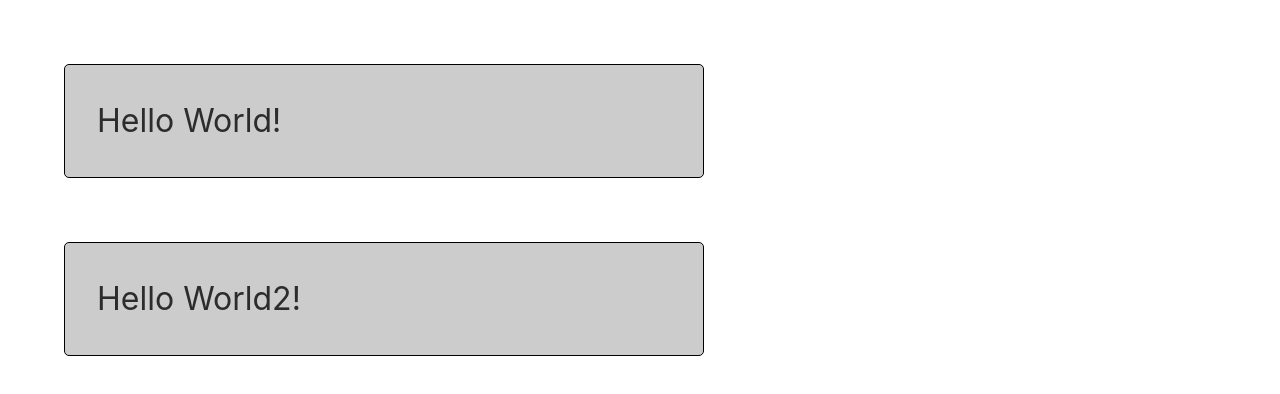
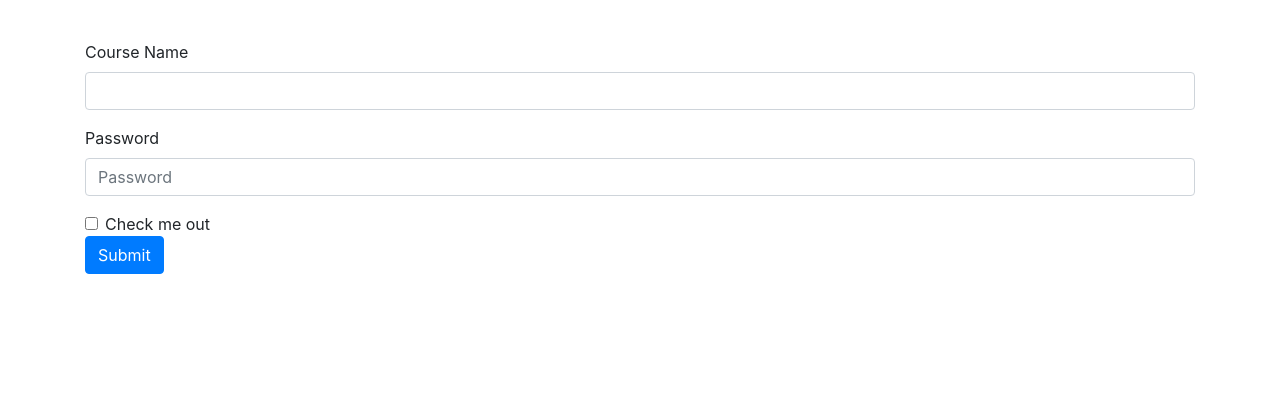
Before and after one commit to afakhry01/playing-around-with-angular, an Angular app: page / in a window 1280 px wide. Shown: the top 394 px of the page. Built offline with nearby package versions, Linux system fonts and the light colour scheme.

Commit message:
Create course form

```diff
--- a/src/app/app.component.html
+++ b/src/app/app.component.html
@@ -1,3 +1 @@
-<zippy title="Hello World!" content="Hello World goes here!!!"></zippy>
-
-<zippy title="Hello World2!" content="Hello World 2 goes here!!!"></zippy>
+<app-form></app-form>
--- a/src/app/app.component.ts
+++ b/src/app/app.component.ts
@@ -3,7 +3,7 @@ import { Component } from '@angular/core';
 @Component({
   selector: 'app-root',
   templateUrl: './app.component.html',
-  styleUrls: ['./app.component.css']
+  styleUrls: ['./app.component.css'],
 })
 export class AppComponent {
   title = 'app';
--- /dev/null
+++ b/src/app/form/form.component.css
@@ -0,0 +1,7 @@
+.container {
+    margin-top: 40px;
+}
+
+.form-control.ng-invalid.ng-touched {
+    border: 2px solid red;
+}
--- /dev/null
+++ b/src/app/form/form.component.html
@@ -0,0 +1,21 @@
+<div class="container">
+  <form #f="ngForm">
+    <div class="form-group">
+      <label for="courseName">Course Name</label>
+      <input ngModel required minlength="3" name="courseName" type="text" class="form-control" id="courseName" #courseName="ngModel" (change)="log(courseName)">
+      <div class="alert alert-danger" *ngIf="courseName.touched && !courseName.valid">
+        <div *ngIf="courseName.errors.required">Course name is required</div>
+        <div *ngIf="courseName.errors.minlength">The minimum course name is {{courseName.errors.minlength.requiredLength}} characters</div>
+      </div>
+    </div>
+    <div class="form-group">
+      <label for="exampleInputPassword1">Password</label>
+      <input type="password" class="form-control" id="exampleInputPassword1" placeholder="Password">
+    </div>
+    <div class="form-check">
+      <input type="checkbox" class="form-check-input" id="exampleCheck1">
+      <label class="form-check-label" for="exampleCheck1">Check me out</label>
+    </div>
+    <button type="submit" class="btn btn-primary">Submit</button>
+  </form>
+</div>
--- /dev/null
+++ b/src/app/form/form.component.ts
@@ -0,0 +1,14 @@
+import { Component, OnInit } from '@angular/core';
+
+@Component({
+  selector: 'app-form',
+  templateUrl: './form.component.html',
+  styleUrls: ['./form.component.css']
+})
+export class FormComponent {
+
+ log(element) {
+   console.log(element);
+ }
+
+}
--- a/src/app/zippy/zippy.component.html
+++ b/src/app/zippy/zippy.component.html
@@ -4,6 +4,6 @@
     <span class="zippy__icon"></span>
   </div>
   <div *ngIf="isSelected == true" class="zippy__content">
-      {{ content }}
+      <ng-content></ng-content>
   </div>
 </div>
```
Also changed, not shown: src/app/app.module.ts (+6 -3 lines), 1 other file (tests, documents, lock files or other folders).
